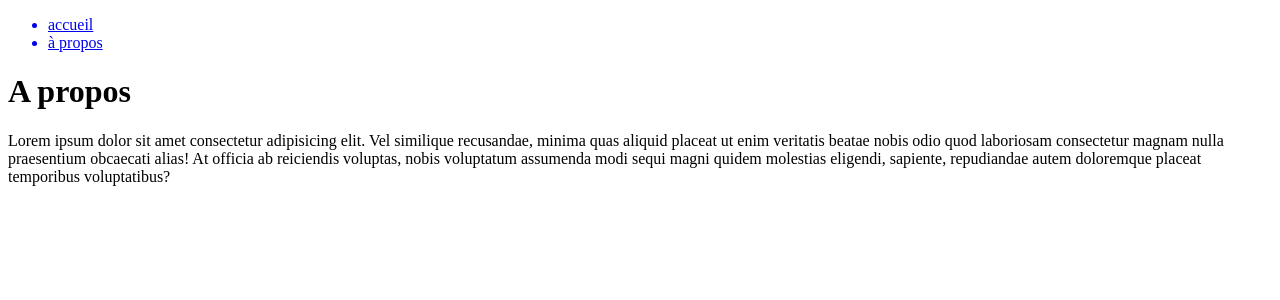
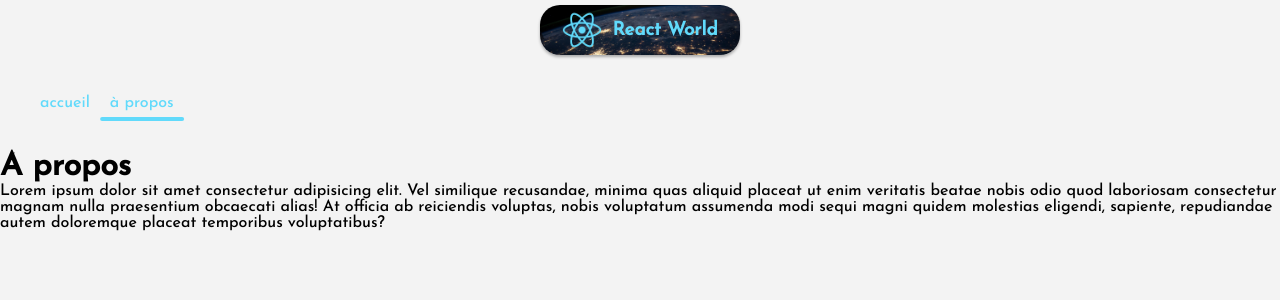
Before and after one commit to JaRoD41/drapeaux, a React (Create React App) app: page /about in a window 1280 px wide. Shown: the top 300 px of the page. Built offline with nearby package versions, Linux system fonts and the light colour scheme.

Commit message:
fix NavLink bug

```diff
--- /dev/null
+++ b/src/components/Countries.jsx
@@ -0,0 +1,9 @@
+import React from 'react'
+
+export default function Countries() {
+  return (
+    <div className='countries'>
+      <h1>COUNTRIES</h1>
+    </div>
+  )
+}
--- /dev/null
+++ b/src/components/Logo.jsx
@@ -0,0 +1,10 @@
+import React from 'react'
+
+export default function Logo() {
+  return (
+    <div className='logo'>
+      <img src="./logo192.png" alt="logo react" />
+      <h3>React World</h3>
+    </div>
+  )
+}
--- a/src/components/Navigation.jsx
+++ b/src/components/Navigation.jsx
@@ -5,10 +5,10 @@ export default function Navigation() {
 	return (
 		<div className="navigation">
 			<ul>
-				<NavLink to="/">
+				<NavLink to="/" className={(nav) => (nav.isActive ? "nav-active" : "")} end>
 					<li>accueil</li>
 				</NavLink>
-				<NavLink to="/about">
+				<NavLink to="/about" className={(nav) => (nav.isActive ? "nav-active" : "")}>
 					<li>à propos</li>
 				</NavLink>
 			</ul>
--- a/src/index.js
+++ b/src/index.js
@@ -1,6 +1,7 @@
 import React from 'react';
 import ReactDOM from 'react-dom/client';
 import App from './App';
+import './styles/index.scss'
 
 
 const root = ReactDOM.createRoot(document.getElementById('root'));
--- a/src/pages/About.jsx
+++ b/src/pages/About.jsx
@@ -1,12 +1,21 @@
-import React from 'react'
-import Navigation from '../components/Navigation'
+import React from "react";
+import Logo from "../components/Logo";
+import Navigation from "../components/Navigation";
 
 export default function About() {
-  return (
-    <div>
-    <Navigation />
-      <h1>A propos</h1>
-      <p>Lorem ipsum dolor sit amet consectetur adipisicing elit. Vel similique recusandae, minima quas aliquid placeat ut enim veritatis beatae nobis odio quod laboriosam consectetur magnam nulla praesentium obcaecati alias! At officia ab reiciendis voluptas, nobis voluptatum assumenda modi sequi magni quidem molestias eligendi, sapiente, repudiandae autem doloremque placeat temporibus voluptatibus?</p>
-    </div>
-  )
+	return (
+		<div>
+			<Logo />
+			<Navigation />
+			<h1>A propos</h1>
+			<p>
+				Lorem ipsum dolor sit amet consectetur adipisicing elit. Vel similique
+				recusandae, minima quas aliquid placeat ut enim veritatis beatae nobis
+				odio quod laboriosam consectetur magnam nulla praesentium obcaecati
+				alias! At officia ab reiciendis voluptas, nobis voluptatum assumenda
+				modi sequi magni quidem molestias eligendi, sapiente, repudiandae autem
+				doloremque placeat temporibus voluptatibus?
+			</p>
+		</div>
+	);
 }
--- a/src/pages/Home.jsx
+++ b/src/pages/Home.jsx
@@ -1,11 +1,14 @@
 import React from "react";
+import Countries from "../components/Countries";
+import Logo from "../components/Logo";
 import Navigation from "../components/Navigation";
 
 export default function Home() {
 	return (
 		<div>
+			<Logo />
 			<Navigation />
-			<h1>ACCUEIL</h1>
+			<Countries />
 		</div>
 	);
 }
```
